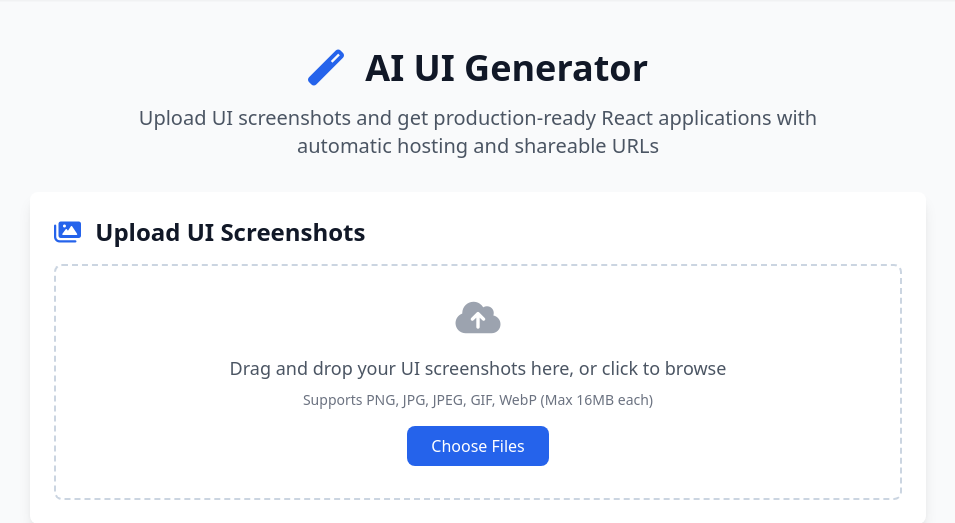
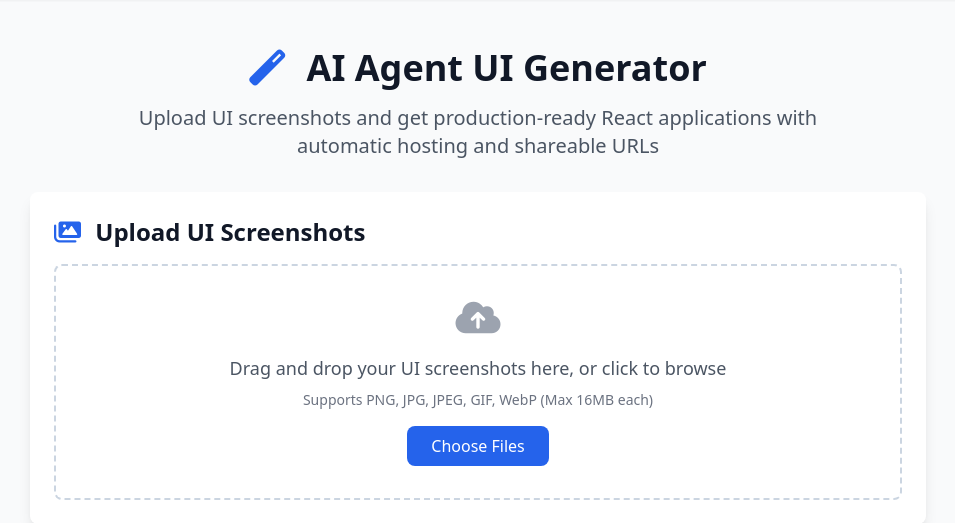
Before and after one commit to satenderkumar87/quicky_v2, a Flask app: page / in a window 1280 px wide. Shown: the part 65-588 px from the top of the page, without its empty margins (162-1117 px from the left). Run offline with Flask 3, Linux system fonts and the light colour scheme; some libraries are stand-ins or nearby versions.

Commit message:
Updated documentation

```diff
--- a/web_ui/templates/base.html
+++ b/web_ui/templates/base.html
@@ -3,7 +3,7 @@
 <head>
     <meta charset="UTF-8">
     <meta name="viewport" content="width=device-width, initial-scale=1.0">
-    <title>{% block title %}AI UI Generator{% endblock %}</title>
+    <title>{% block title %}AI Agent UI Generator{% endblock %}</title>
     <script src="https://cdn.tailwindcss.com"></script>
     <link href="https://cdnjs.cloudflare.com/ajax/libs/font-awesome/6.0.0/css/all.min.css" rel="stylesheet">
     <style>
--- a/web_ui/templates/index.html
+++ b/web_ui/templates/index.html
@@ -1,6 +1,6 @@
 {% extends "base.html" %}
 
-{% block title %}Upload UI Screenshots - AI UI Generator{% endblock %}
+{% block title %}Upload UI Screenshots - AI Agent UI Generator{% endblock %}
 
 {% block content %}
 <div class="px-4 py-6 sm:px-0">
@@ -8,7 +8,7 @@
     <div class="text-center mb-8">
         <h1 class="text-4xl font-bold text-gray-900 mb-4">
             <i class="fas fa-magic text-blue-600 mr-3"></i>
-            AI UI Generator
+            AI Agent UI Generator
         </h1>
         <p class="text-xl text-gray-600 max-w-3xl mx-auto">
             Upload UI screenshots and get production-ready React applications with automatic hosting and shareable URLs
--- a/web_ui/templates/preview.html
+++ b/web_ui/templates/preview.html
@@ -1,6 +1,6 @@
 {% extends "base.html" %}
 
-{% block title %}Preview {{ project_name }} - AI UI Generator{% endblock %}
+{% block title %}Preview {{ project_name }} - AI Agent UI Generator{% endblock %}
 
 {% block content %}
 <div class="px-4 py-6 sm:px-0">
--- a/web_ui/templates/projects.html
+++ b/web_ui/templates/projects.html
@@ -1,6 +1,6 @@
 {% extends "base.html" %}
 
-{% block title %}Generated Projects - AI UI Generator{% endblock %}
+{% block title %}Generated Projects - AI Agent UI Generator{% endblock %}
 
 {% block content %}
 <div class="px-4 py-6 sm:px-0">
--- a/web_ui/templates/result.html
+++ b/web_ui/templates/result.html
@@ -1,6 +1,6 @@
 {% extends "base.html" %}
 
-{% block title %}Generation Complete - AI UI Generator{% endblock %}
+{% block title %}Generation Complete - AI Agent UI Generator{% endblock %}
 
 {% block content %}
 <div class="px-4 py-6 sm:px-0">
```
Also changed, not shown: README.md.
